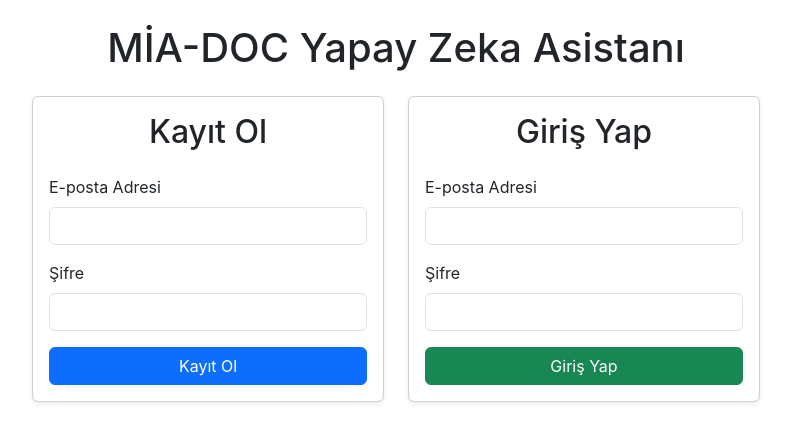
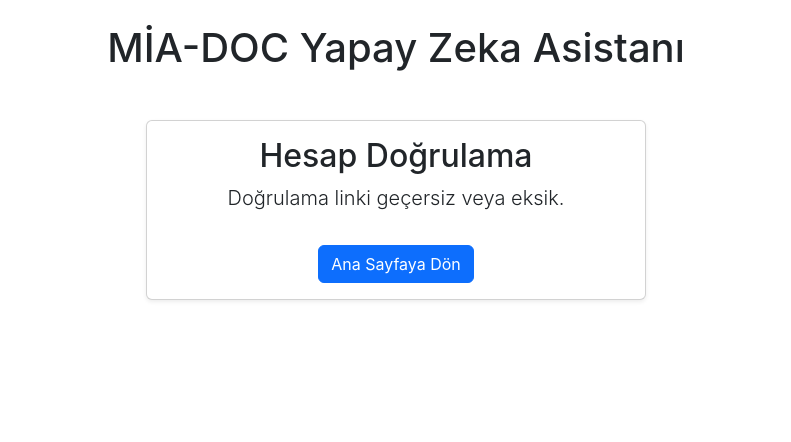
Before and after one commit to MiaCoreHealth/mia-doc-projesi, a React (Create React App) app in the folder frontend/: page /verify-email in a window 1280 px wide. Shown: the top 442 px of the page, without its empty margins (244-1035 px from the left). Built offline with nearby package versions, Linux system fonts and the light colour scheme.

Commit message:
Frontend e-posta dogrulama akisi eklendi

```diff
--- a/frontend/package.json
+++ b/frontend/package.json
@@ -12,6 +12,7 @@
     "date-fns-tz": "^3.2.0",
     "react": "^19.1.1",
     "react-dom": "^19.1.1",
+    "react-router-dom": "^7.8.1",
     "react-scripts": "5.0.1",
     "web-vitals": "^2.1.4"
   },
--- a/frontend/src/App.js
+++ b/frontend/src/App.js
@@ -1,9 +1,12 @@
 // frontend/src/App.js
 
 import React, { useState, useEffect } from 'react';
+// YENİ: Yönlendirme için gerekli bileşenleri import ediyoruz
+import { BrowserRouter as Router, Routes, Route } from 'react-router-dom';
 import Register from './Register';
 import Login from './Login';
 import Dashboard from './Dashboard';
+import VerifyEmail from './VerifyEmail'; // Yeni sayfamızı import ediyoruz
 import './App.css';
 
 function App() {
@@ -21,27 +24,31 @@ function App() {
     setToken(null);
   };
 
+  // Ana giriş/kayıt sayfasını bir bileşen haline getiriyoruz
+  const AuthPage = () => (
+    <div className="row justify-content-center g-4">
+      <div className="col-auto"><Register /></div>
+      <div className="col-auto"><Login onLoginSuccess={setToken} /></div>
+    </div>
+  );
+
   return (
-    // Bootstrap container sınıfı ile içeriği ortalayıp kenarlara boşluk ekliyoruz
+    <Router>
       <div className="container mt-4">
         <header className="text-center mb-4">
           <h1>MİA-DOC Yapay Zeka Asistanı</h1>
         </header>
         <main>
-        {token ? (
-          <Dashboard handleLogout={handleLogout} />
-        ) : (
-          <div className="row justify-content-center g-4">
-            <div className="col-auto">
-              <Register />
-            </div>
-            <div className="col-auto">
-              <Login onLoginSuccess={setToken} />
-            </div>
-          </div>
-        )}
+          <Routes>
+            {/* Ana URL (`/`) için: Kullanıcı giriş yapmışsa Dashboard'ı, yapmamışsa AuthPage'i göster */}
+            <Route path="/" element={token ? <Dashboard handleLogout={handleLogout} /> : <AuthPage />} />
+
+            {/* `/verify-email` URL'i için: VerifyEmail sayfasını göster */}
+            <Route path="/verify-email" element={<VerifyEmail />} />
+          </Routes>
         </main>
       </div>
+    </Router>
   );
 }
 
--- /dev/null
+++ b/frontend/src/VerifyEmail.js
@@ -0,0 +1,48 @@
+// frontend/src/VerifyEmail.js
+
+import React, { useState, useEffect } from 'react';
+import { useSearchParams, Link } from 'react-router-dom';
+import axios from 'axios';
+
+function VerifyEmail() {
+  const [searchParams] = useSearchParams();
+  const [message, setMessage] = useState('Hesabınız doğrulanıyor, lütfen bekleyin...');
+
+  useEffect(() => {
+    const token = searchParams.get('token');
+    if (!token) {
+      setMessage('Doğrulama linki geçersiz veya eksik.');
+      return;
+    }
+
+    const verifyToken = async () => {
+      const apiUrl = process.env.REACT_APP_API_URL;
+      try {
+        // Backend'deki /verify-email/ endpoint'ine token ile istek gönderiyoruz
+        await axios.get(`${apiUrl}/verify-email/`, {
+          params: { token: token }
+        });
+        setMessage('Hesabınız başarıyla doğrulandı! Artık giriş yapabilirsiniz.');
+      } catch (error) {
+        const errorMsg = error.response ? error.response.data.detail : 'Bilinmeyen bir hata oluştu.';
+        setMessage(`Doğrulama başarısız: ${errorMsg}`);
+      }
+    };
+
+    verifyToken();
+  }, [searchParams]);
+
+  return (
+    <div className="container text-center mt-5">
+      <div className="card shadow-sm" style={{ maxWidth: '500px', margin: 'auto' }}>
+        <div className="card-body">
+          <h2 className="card-title">Hesap Doğrulama</h2>
+          <p className="lead">{message}</p>
+          <Link to="/" className="btn btn-primary mt-3">Ana Sayfaya Dön</Link>
+        </div>
+      </div>
+    </div>
+  );
+}
+
+export default VerifyEmail;
```
Also changed, not shown: 1 other file (tests, documents, lock files or other folders). Lines whose indentation alone changed are shown as unchanged.
